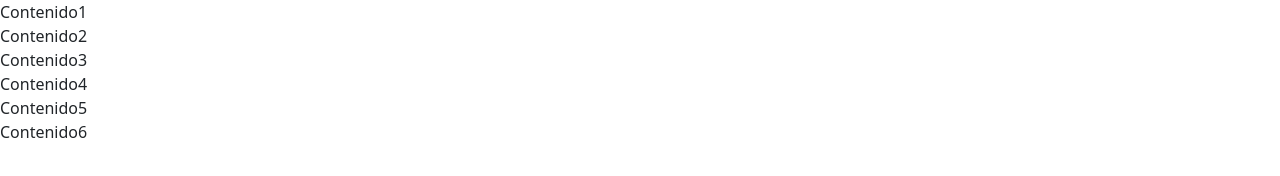
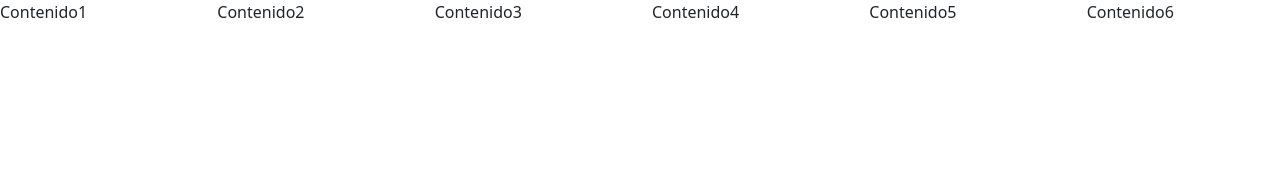
Before and after one commit to SrDiamond/OpenBootcamp, a plain HTML site: page HTML/11.El Sistema Grid de Bootstrap/index.html in a window 1280 px wide. Drawn offline with nearby package versions, Linux system fonts and the light colour scheme.

Commit message:
Ejercicios
Ejercicio_11 modificacion

```diff
--- a/HTML/11.El Sistema Grid de Bootstrap/index.html
+++ b/HTML/11.El Sistema Grid de Bootstrap/index.html
@@ -10,12 +10,12 @@
 </head>
 <body>
     <div class="row">
-        <div class="contenido1">Contenido1</div>
-        <div class="contenido2">Contenido2</div>
-        <div class="contenido3">Contenido3</div>
-        <div class="contenido4">Contenido4</div>
-        <div class="contenido5">Contenido5</div>
-        <div class="contenido6">Contenido6</div>
+        <div class="col-sm-6 col-md-4 col-lg-3 col-xl-2">Contenido1</div>
+        <div class="col-sm-6 col-md-4 col-lg-3 col-xl-2">Contenido2</div>
+        <div class="col-sm-6 col-md-4 col-lg-3 col-xl-2">Contenido3</div>
+        <div class="col-sm-6 col-md-4 col-lg-3 col-xl-2">Contenido4</div>
+        <div class="col-sm-6 col-md-4 col-lg-3 col-xl-2">Contenido5</div>
+        <div class="col-sm-6 col-md-4 col-lg-3 col-xl-2">Contenido6</div>
     </div>
     <script src="https://cdn.jsdelivr.net/npm/bootstrap@5.3.0-alpha1/dist/js/bootstrap.bundle.min.js" integrity="sha384-w76AqPfDkMBDXo30jS1Sgez6pr3x5MlQ1ZAGC+nuZB+EYdgRZgiwxhTBTkF7CXvN" crossorigin="anonymous"></script>
 </body>
```
